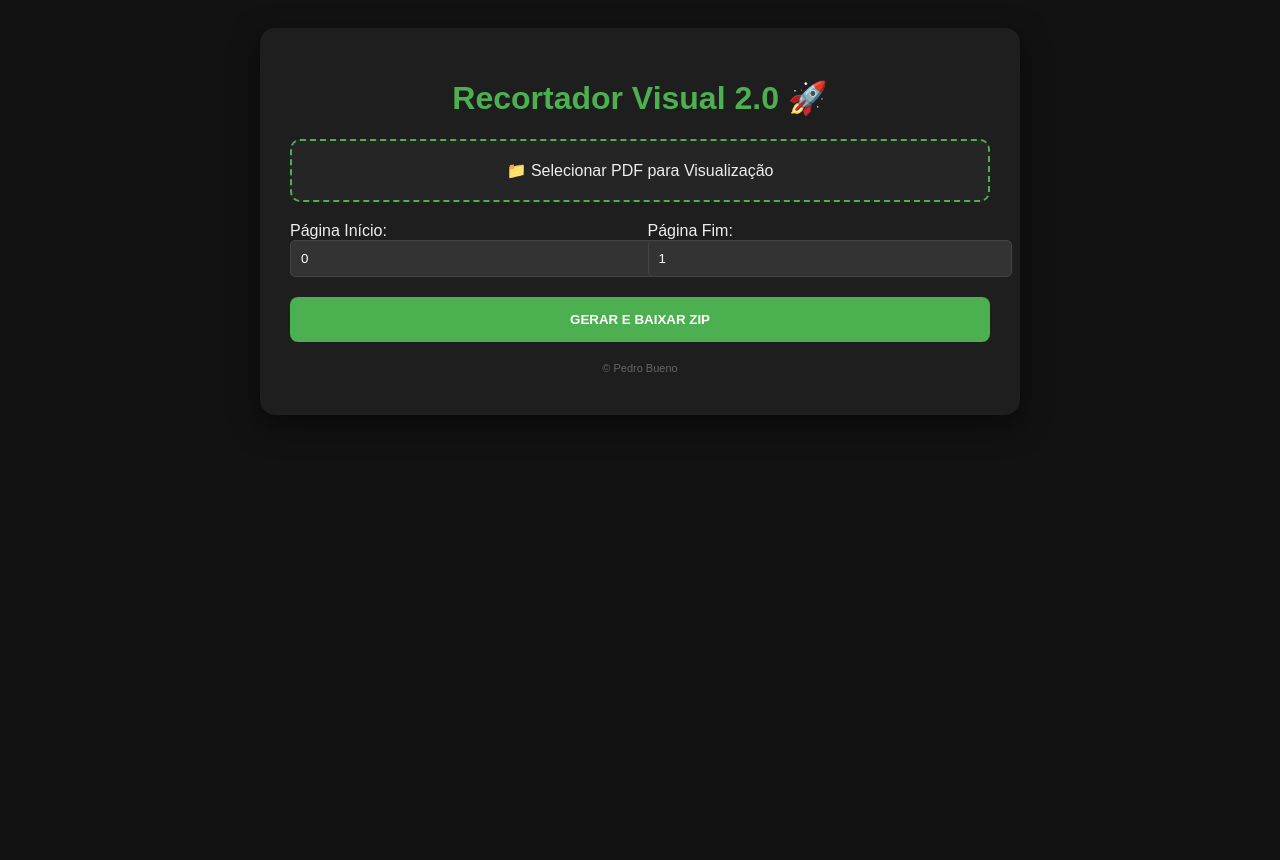
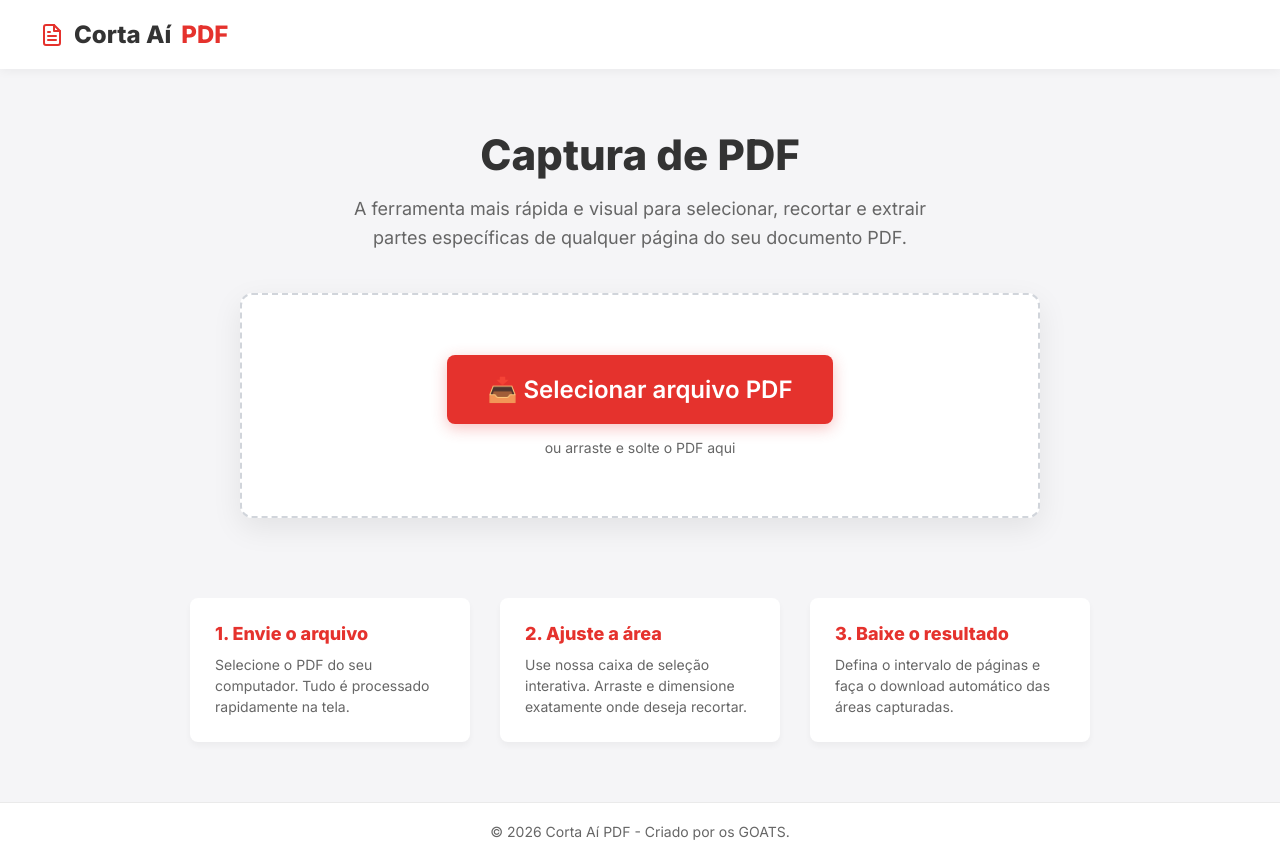
Before and after one commit to tiagosabaini/cortaaipdf, a Flask app: page / in a window 1280 px wide. Before the commit the page ends 372 px from the top, so only its background shows below. Run offline with Flask 3, Linux system fonts and the light colour scheme; data that the repository does not hold is empty.

Commit message:
Ajuste final CSS e HTML

```diff
--- a/app.py
+++ b/app.py
@@ -30,7 +30,14 @@ def upload_preview():
     pdf = request.files['pdf']
     pdf_path = os.path.join(UPLOAD_FOLDER, pdf.filename)
     pdf.save(pdf_path)
-    return {"filename": pdf.filename}
+
+    # NOVO: Abre o PDF para descobrir o total de páginas
+    doc = fitz.open(pdf_path)
+    total_pages = len(doc)
+    doc.close()
+
+    # Retorna o nome e o total de páginas
+    return {"filename": pdf.filename, "total_pages": total_pages}
 
 @app.route('/preview/<filename>/<int:pagnumber>')
 def preview(filename, pagnumber):
--- a/static/style.css
+++ b/static/style.css
@@ -1,9 +1,211 @@
-body { background: #121212; color: #eee; font-family: sans-serif; display: flex; justify-content: center; padding: 20px; }
-.container { background: #1e1e1e; padding: 30px; border-radius: 15px; width: 100%; max-width: 700px; box-shadow: 0 10px 30px rgba(0,0,0,0.5); text-align: center; }
-h1 { color: #4CAF50; }
-.custom-file-upload { border: 2px dashed #4CAF50; padding: 20px; cursor: pointer; display: block; border-radius: 10px; background: #252525; margin-bottom: 20px; }
-.row { display: flex; gap: 15px; margin-bottom: 20px; }
-.input-group { flex: 1; text-align: left; }
-input[type="number"] { width: 100%; padding: 10px; background: #333; border: 1px solid #444; color: white; border-radius: 5px; }
-.btn-primary { width: 100%; padding: 15px; background: #4CAF50; border: none; color: white; font-weight: bold; border-radius: 8px; cursor: pointer; }
-.footer { margin-top: 20px; font-size: 11px; color: #666; }
+:root {
+    --primary-color: #e5322d;
+    --primary-hover: #c42723;
+    --bg-color: #f5f5f7;
+    --text-dark: #333333;
+    --text-muted: #666666;
+    --white: #ffffff;
+    --border-radius: 12px;
+    --shadow: 0 10px 30px rgba(0, 0, 0, 0.08);
+}
+
+* {
+    margin: 0;
+    padding: 0;
+    box-sizing: border-box;
+    font-family: 'Inter', sans-serif;
+}
+
+body {
+    background-color: var(--bg-color);
+    color: var(--text-dark);
+    min-height: 100vh;
+    display: flex;
+    flex-direction: column;
+}
+
+header {
+    background-color: var(--white);
+    padding: 20px 40px;
+    box-shadow: 0 2px 10px rgba(0,0,0,0.05);
+    display: flex;
+    align-items: center;
+}
+
+.logo {
+    font-size: 24px;
+    font-weight: 800;
+    color: var(--text-dark);
+    text-decoration: none;
+    display: flex;
+    align-items: center;
+    gap: 10px;
+}
+
+.logo span {
+    color: var(--primary-color);
+}
+
+main {
+    flex: 1;
+    display: flex;
+    flex-direction: column;
+    align-items: center;
+    padding: 60px 20px;
+    text-align: center;
+}
+
+h1 {
+    font-size: 42px;
+    font-weight: 800;
+    margin-bottom: 15px;
+    color: var(--text-dark);
+}
+
+.subtitle {
+    font-size: 18px;
+    color: var(--text-muted);
+    max-width: 600px;
+    margin-bottom: 40px;
+    line-height: 1.6;
+}
+
+.upload-area {
+    background-color: var(--white);
+    width: 100%;
+    max-width: 800px;
+    padding: 60px 20px;
+    border-radius: var(--border-radius);
+    box-shadow: var(--shadow);
+    border: 2px dashed #d1d5db;
+    transition: all 0.3s ease;
+}
+
+.upload-area:hover {
+    border-color: var(--primary-color);
+}
+
+.custom-file-upload {
+    display: inline-flex;
+    align-items: center;
+    justify-content: center;
+    gap: 15px;
+    background-color: var(--primary-color);
+    color: var(--white);
+    font-size: 24px;
+    font-weight: 600;
+    padding: 20px 40px;
+    border-radius: 8px;
+    cursor: pointer;
+    transition: background 0.3s ease, transform 0.2s ease;
+    box-shadow: 0 4px 15px rgba(229, 50, 45, 0.3);
+}
+
+.custom-file-upload:hover {
+    background-color: var(--primary-hover);
+    transform: translateY(-2px);
+}
+
+.upload-hint {
+    margin-top: 15px;
+    font-size: 14px;
+    color: var(--text-muted);
+}
+
+.how-it-works {
+    margin-top: 80px;
+    display: flex;
+    gap: 30px;
+    max-width: 900px;
+    text-align: left;
+}
+
+.feature-card {
+    background: var(--white);
+    padding: 25px;
+    border-radius: 8px;
+    box-shadow: 0 4px 6px rgba(0,0,0,0.04);
+    flex: 1;
+}
+
+.feature-card h3 {
+    font-size: 18px;
+    margin-bottom: 10px;
+    color: var(--primary-color);
+}
+
+.feature-card p {
+    font-size: 14px;
+    color: var(--text-muted);
+    line-height: 1.5;
+}
+
+#tool-workspace {
+    display: none;
+    width: 100%;
+    max-width: 1000px;
+    background: var(--white);
+    padding: 30px;
+    border-radius: var(--border-radius);
+    box-shadow: var(--shadow);
+    margin-top: 40px;
+}
+
+#preview-wrapper {
+    position: relative;
+    display: inline-block;
+    border: 1px solid #ccc;
+    line-height: 0;
+    overflow: hidden;
+    user-select: none;
+    margin-top: 20px;
+    box-shadow: 0 4px 10px rgba(0,0,0,0.1);
+}
+
+#pdf-img { max-width: 100%; display: block; }
+
+#selector {
+    position: absolute;
+    border: 2px dashed var(--primary-color);
+    background: rgba(229, 50, 45, 0.1);
+    cursor: move;
+    box-sizing: border-box;
+    width: 150px; height: 150px; top: 0; left: 0;
+}
+
+#resizer {
+    position: absolute; right: -2px; bottom: -2px;
+    width: 16px; height: 16px;
+    background: var(--primary-color);
+    cursor: nwse-resize;
+    border-radius: 50%;
+}
+
+.nav-controls {
+    display: flex; justify-content: center; align-items: center; gap: 20px;
+    margin-bottom: 20px;
+}
+
+.nav-btn, .btn-primary {
+    background: #333; color: white; border: none;
+    padding: 10px 20px; border-radius: 5px; cursor: pointer;
+    font-weight: 600; transition: background 0.2s;
+}
+
+.nav-btn:hover { background: #555; }
+
+.btn-primary { background: var(--primary-color); font-size: 16px; margin-top: 20px; width: 100%; padding: 15px;}
+.btn-primary:hover { background: var(--primary-hover); }
+
+.row { display: flex; gap: 20px; margin-top: 20px; justify-content: center;}
+.input-group label { display: block; font-size: 14px; font-weight: 600; margin-bottom: 5px; text-align: left; }
+.input-group input { padding: 10px; border: 1px solid #ccc; border-radius: 5px; width: 120px; text-align: center; font-size: 16px;}
+
+footer {
+    text-align: center;
+    padding: 20px;
+    color: var(--text-muted);
+    font-size: 14px;
+    border-top: 1px solid #eaeaea;
+    background: var(--white);
+}
--- a/templates/index.html
+++ b/templates/index.html
@@ -2,87 +2,60 @@
 <html lang="pt-br">
 <head>
     <meta charset="UTF-8">
-    <title>PDF Visual - Pedro Bueno</title>
+    <meta name="viewport" content="width=device-width, initial-scale=1.0">
+    <title>Captura de PDF - Recorte e Extraia Áreas</title>
+
+    <link href="https://fonts.googleapis.com/css2?family=Inter:wght@400;600;800&display=swap" rel="stylesheet">
     <link rel="stylesheet" href="/static/style.css">
-    <style>
-        #preview-container {
-            display: none;
-            margin: 20px auto;
-            text-align: center;
-        }
-        #preview-wrapper {
-            position: relative;
-            display: inline-block;
-            border: 2px solid #555;
-            line-height: 0;
-            overflow: hidden; /* Garante que nada saia visualmente */
-            user-select: none;
-        }
-        #pdf-img {
-            max-width: 100%;
-            display: block;
-        }
-        #selector {
-            position: absolute;
-            border: 2px dashed #4CAF50;
-            background: rgba(76, 175, 80, 0.2);
-            cursor: move;
-            box-sizing: border-box;
-            width: 150px;
-            height: 150px;
-            top: 0;
-            left: 0;
-        }
-        #resizer {
-            position: absolute;
-            right: 0;
-            bottom: 0;
-            width: 15px;
-            height: 15px;
-            background: #4CAF50;
-            cursor: nwse-resize;
-        }
-        .nav-controls {
-            margin: 15px 0;
-            display: flex;
-            justify-content: center;
-            align-items: center;
-            gap: 20px;
-        }
-        .nav-btn {
-            background: #444;
-            color: white;
-            border: none;
-            padding: 10px 20px;
-            border-radius: 5px;
-            cursor: pointer;
-        }
-        .nav-btn:hover { background: #555; }
-    </style>
 </head>
 <body>
-    <div class="container">
-        <h1>Recortador Visual 2.0 🚀</h1>
 
+    <header>
+        <a href="#" class="logo">
+            <svg width="24" height="24" viewBox="0 0 24 24" fill="none" stroke="#e5322d" stroke-width="2" stroke-linecap="round" stroke-linejoin="round"><path d="M14 2H6a2 2 0 0 0-2 2v16a2 2 0 0 0 2 2h12a2 2 0 0 0 2-2V8z"></path><polyline points="14 2 14 8 20 8"></polyline><line x1="16" y1="13" x2="8" y2="13"></line><line x1="16" y1="17" x2="8" y2="17"></line><polyline points="10 9 9 9 8 9"></polyline></svg>
+            Corta Aí<span>PDF</span>
+        </a>
+    </header>
+
+    <main>
+        <h1>Captura de PDF</h1>
+        <p class="subtitle">A ferramenta mais rápida e visual para selecionar, recortar e extrair partes específicas de qualquer página do seu documento PDF.</p>
+
+        <div class="upload-area" id="upload-section">
             <label for="pdf-file" class="custom-file-upload">
-            📁 Selecionar PDF para Visualização
+                📥 Selecionar arquivo PDF
             </label>
-        <input type="file" id="pdf-file" accept="application/pdf" onchange="uploadAndPreview()" style="display:none;">
+            <input type="file" id="pdf-file" accept="application/pdf" onchange="iniciarApp()" style="display:none;">
+            <p class="upload-hint">ou arraste e solte o PDF aqui</p>
+            <div id="loading" style="display:none; color: var(--primary-color); margin-top: 15px; font-weight: 600;">⏳ Processando o documento...</div>
+        </div>
 
-        <div id="loading" style="display:none; color: #4CAF50;">⏳ Carregando página...</div>
+        <div class="how-it-works" id="instructions">
+            <div class="feature-card">
+                <h3>1. Envie o arquivo</h3>
+                <p>Selecione o PDF do seu computador. Tudo é processado rapidamente na tela.</p>
+            </div>
+            <div class="feature-card">
+                <h3>2. Ajuste a área</h3>
+                <p>Use nossa caixa de seleção interativa. Arraste e dimensione exatamente onde deseja recortar.</p>
+            </div>
+            <div class="feature-card">
+                <h3>3. Baixe o resultado</h3>
+                <p>Defina o intervalo de páginas e faça o download automático das áreas capturadas.</p>
+            </div>
+        </div>
 
-        <div id="preview-container">
+        <div id="tool-workspace">
             <div class="nav-controls">
-                <button type="button" class="nav-btn" onclick="changePage(-1)">⬅️ Anterior</button>
-                <span id="page-info">Página: 0</span>
-                <button type="button" class="nav-btn" onclick="changePage(1)">Próxima ➡️</button>
+                <button type="button" class="nav-btn" onclick="changePage(-1)">Anterior</button>
+                <span id="page-info" style="font-weight: bold; font-size: 18px;">Página: 0</span>
+                <button type="button" class="nav-btn" onclick="changePage(1)">Próxima</button>
             </div>
 
             <div id="preview-wrapper">
                 <img id="pdf-img">
                 <div id="selector">
                     <div id="resizer"></div>
-                </div>
                 </div>
             </div>
 
@@ -93,26 +66,38 @@
                 <div class="row">
                     <div class="input-group">
                         <label>Página Início:</label>
-                    <input type="number" name="inicio" id="input-inicio" value="0">
+                        <input type="number" name="inicio" id="input-inicio" value="0" min="0">
                     </div>
                     <div class="input-group">
                         <label>Página Fim:</label>
-                    <input type="number" name="fim" value="1">
+                        <input type="number" name="fim" id="input-fim" value="1" min="0">
                     </div>
                 </div>
-            <button type="submit" class="btn-primary">GERAR E BAIXAR ZIP</button>
+                <button type="submit" class="btn-primary">GERAR RECORTE</button>
             </form>
-        <p class="footer">© Pedro Bueno</p>
         </div>
+    </main>
+
+    <footer>
+        <p>© 2026 Corta Aí PDF - Criado por os GOATS.</p>
+    </footer>
 
     <script>
+        function iniciarApp() {
+            document.getElementById('instructions').style.display = 'none';
+            document.getElementById('upload-section').style.padding = '30px 20px';
+            uploadAndPreview();
+        }
+
         const selector = document.getElementById('selector');
         const resizer = document.getElementById('resizer');
         const img = document.getElementById('pdf-img');
         const coordsInput = document.getElementById('coords-input');
         const inputInicio = document.getElementById('input-inicio');
+        const inputFim = document.getElementById('input-fim');
 
         let currentPage = 0;
+        let totalPages = 0;
 
         async function uploadAndPreview() {
             const file = document.getElementById('pdf-file').files[0];
@@ -126,7 +111,14 @@
             const data = await res.json();
 
             document.getElementById('hidden-filename').value = data.filename;
+            totalPages = data.total_pages;
+
+            inputInicio.max = totalPages - 1;
+            inputFim.max = totalPages - 1;
+
             currentPage = parseInt(inputInicio.value) || 0;
+            if (currentPage >= totalPages) currentPage = totalPages - 1;
+
             updatePreview();
         }
 
@@ -134,11 +126,11 @@
             const filename = document.getElementById('hidden-filename').value;
             img.src = `/preview/${filename}/${currentPage}?t=${new Date().getTime()}`;
             document.getElementById('page-info').innerText = `Visualizando Página: ${currentPage}`;
-            inputInicio.value = currentPage; // Sincroniza o form com a visão
+            inputInicio.value = currentPage;
 
             img.onload = () => {
                 document.getElementById('loading').style.display = 'none';
-                document.getElementById('preview-container').style.display = 'block';
+                document.getElementById('tool-workspace').style.display = 'block';
                 updateCoords();
             };
         }
@@ -146,6 +138,7 @@
         function changePage(delta) {
             currentPage += delta;
             if (currentPage < 0) currentPage = 0;
+            if (currentPage >= totalPages) currentPage = totalPages - 1;
             updatePreview();
         }
 
@@ -175,7 +168,6 @@
                 let x = e.clientX - startX;
                 let y = e.clientY - startY;
 
-                // Bloqueia saída das bordas
                 if (x < 0) x = 0;
                 if (y < 0) y = 0;
                 if (x + selector.offsetWidth > img.offsetWidth) x = img.offsetWidth - selector.offsetWidth;
@@ -188,7 +180,6 @@
                 let newWidth = startW + (e.clientX - startX);
                 let newHeight = startH + (e.clientY - startY);
 
-                // Bloqueia redimensionamento para fora da imagem
                 if (selector.offsetLeft + newWidth > img.offsetWidth) newWidth = img.offsetWidth - selector.offsetLeft;
                 if (selector.offsetTop + newHeight > img.offsetHeight) newHeight = img.offsetHeight - selector.offsetTop;
 
```
Lines whose indentation alone changed are shown as unchanged.
